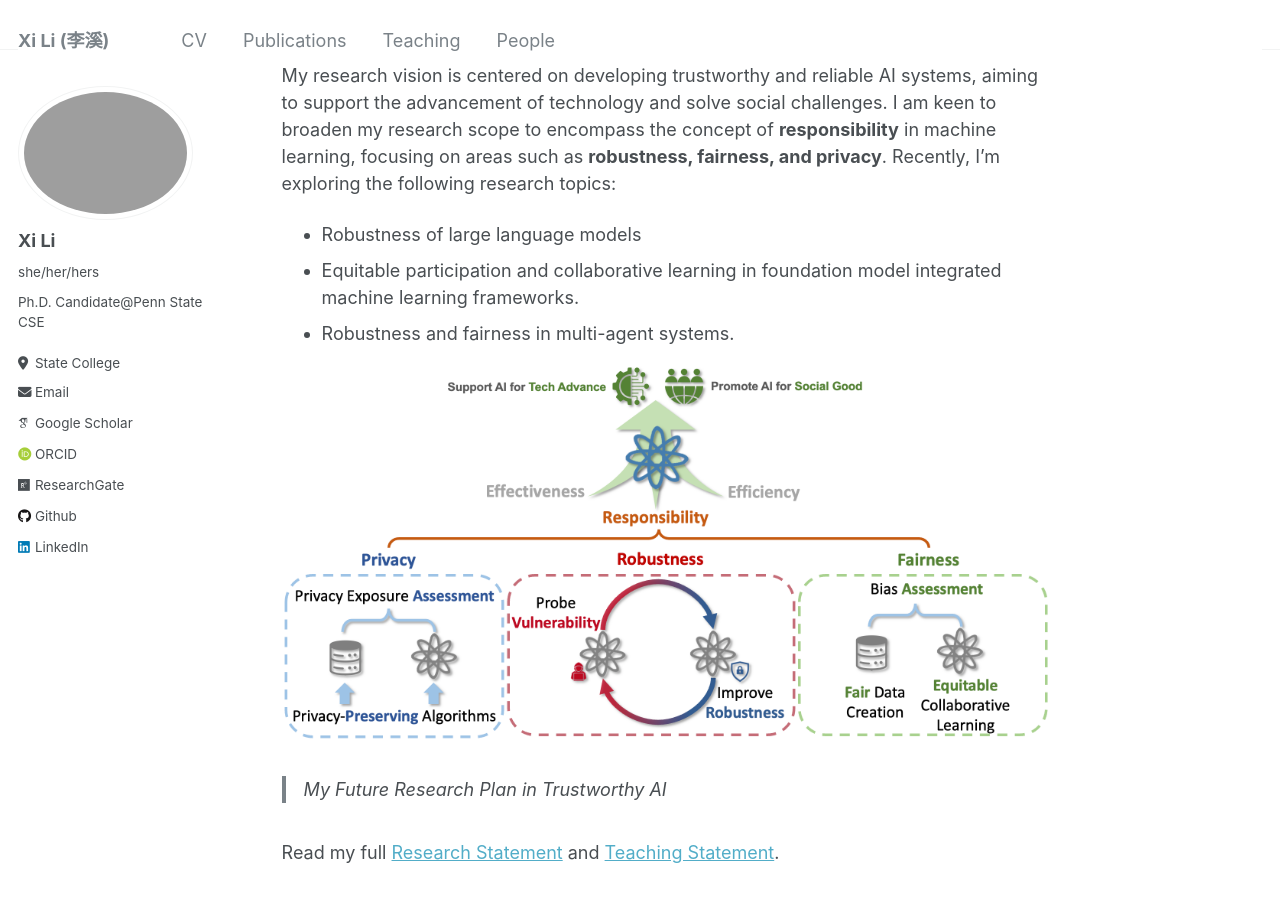
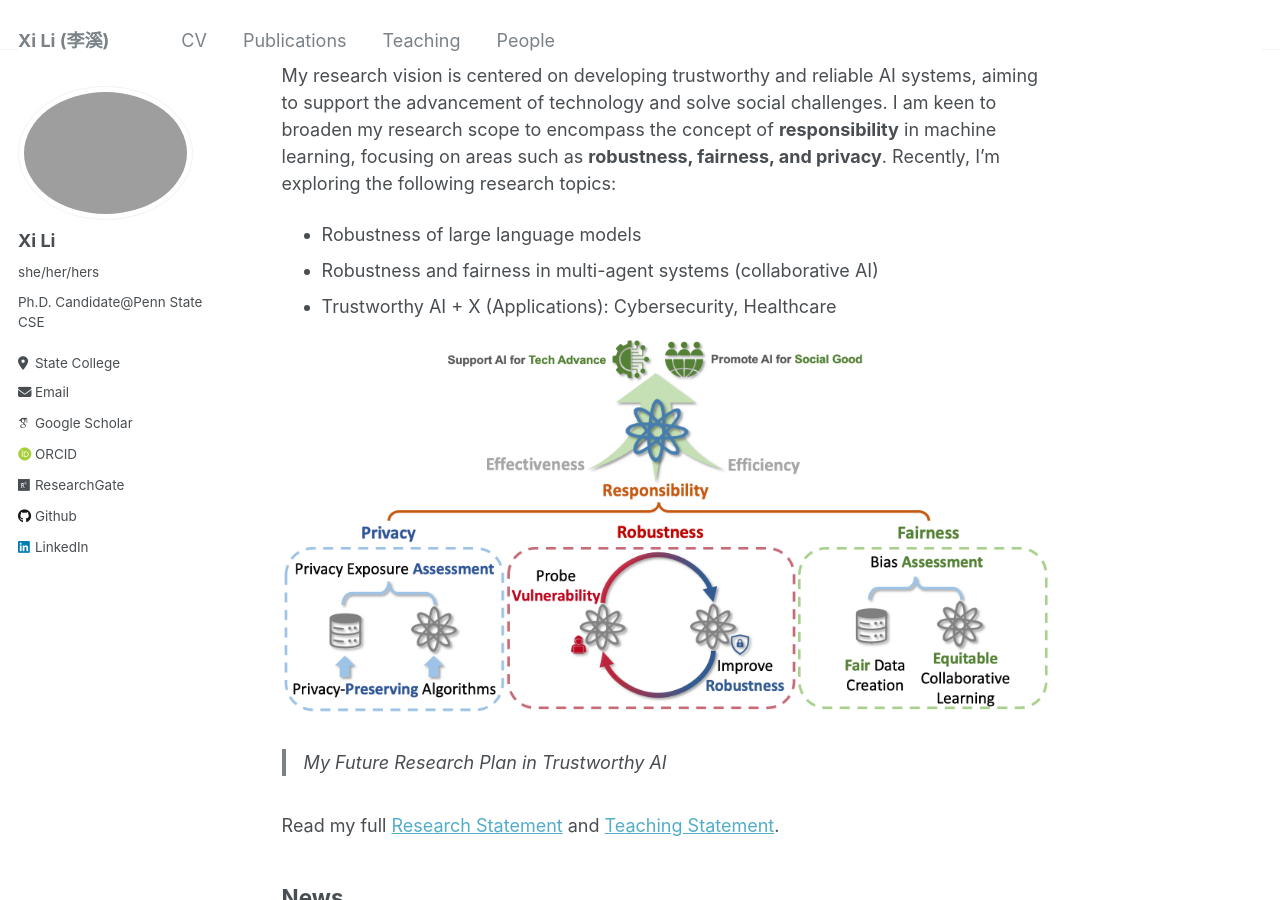
Before and after one commit to lixi1994/lx1994.github.io, a Jekyll site: the page built from _pages/about.md, in a window 1280 px wide and 900 px high, scrolled down 1033 px. Built offline with Jekyll 4.4.1, drawn with Linux system fonts in a browser that asks for light colours; some web fonts are replaced.

```diff
--- a/_pages/about.md
+++ b/_pages/about.md
@@ -39,8 +39,9 @@ My research interests include <strong>trustworthy AI</strong> and <strong>advers
 
 My research vision is centered on developing trustworthy and reliable AI systems, aiming to support the advancement of technology and solve social challenges. I am keen to broaden my research scope to encompass the concept of <strong>responsibility</strong> in machine learning, focusing on areas such as <strong>robustness, fairness, and privacy</strong>. Recently, I'm exploring the following research topics:
 * Robustness of large language models
-* Equitable participation and collaborative learning in foundation model integrated machine learning frameworks.
-* Robustness and fairness in multi-agent systems.
+<!-- * Equitable participation and collaborative learning in foundation model integrated machine learning frameworks. -->
+* Robustness and fairness in multi-agent systems (collaborative AI)
+* Trustworthy AI + X (Applications): Cybersecurity, Healthcare
 
 ![My Future Research Plan in Trustworthy AI](/images/future_research_complete.png)
 > *My Future Research Plan in Trustworthy AI*
```
Also changed, not shown: _people/recruitment_cn.md (+3 -2 lines), _people/recruitment_en.md (+3 -2 lines).
